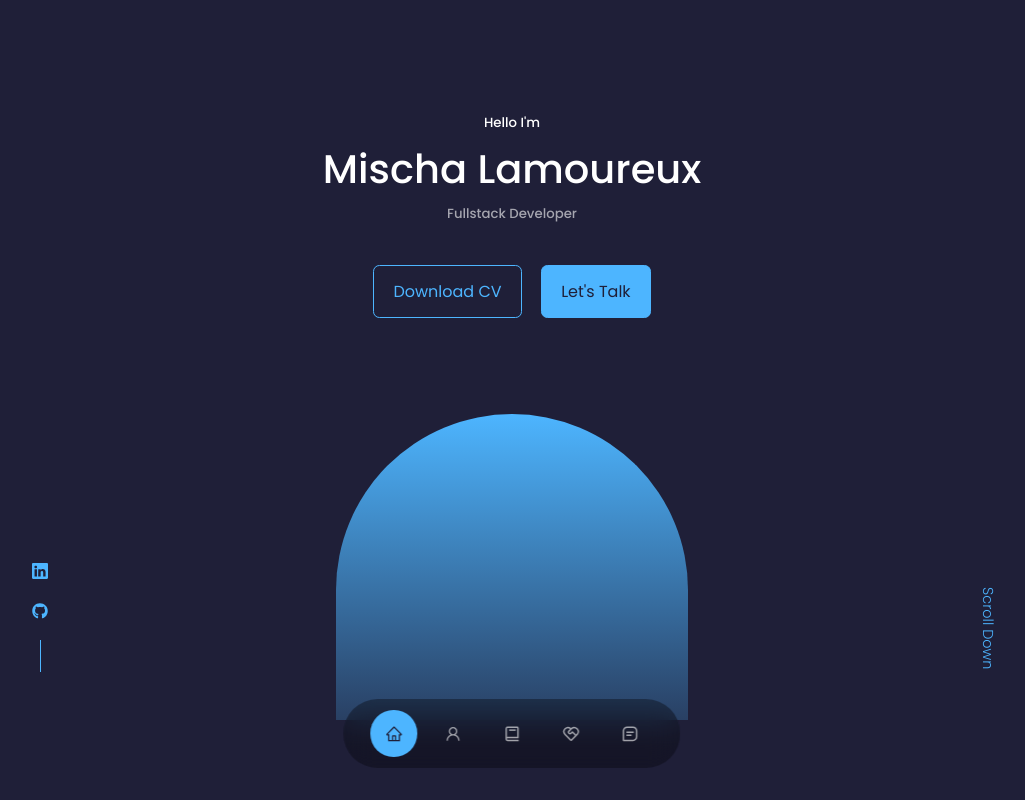
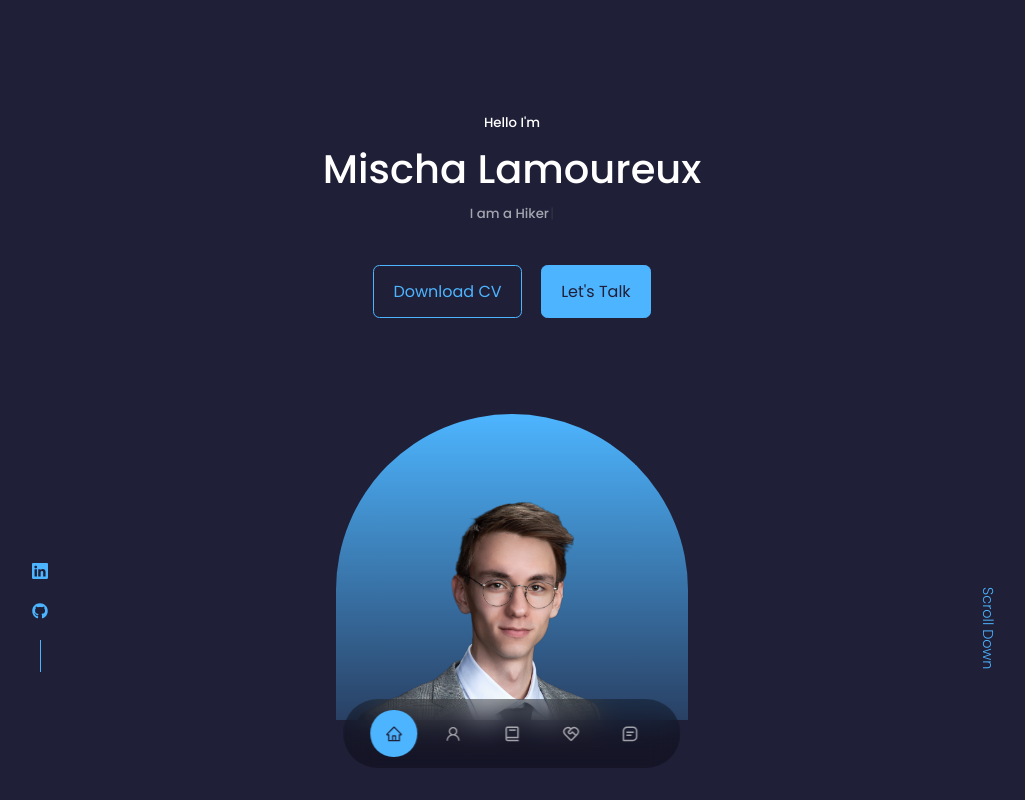
Before and after one commit to Mischa-Lamoureux/personal-portfolio, a React (Create React App) app: page / in a window 1280 px wide. Shown: the top 800 px of the page, without its empty margins (128-1153 px from the left). Built offline with nearby package versions, Linux system fonts and the light colour scheme.

Commit message:
Added typewriter effect + added portfolio image

```diff
--- a/src/components/header/Header.jsx
+++ b/src/components/header/Header.jsx
@@ -1,22 +1,66 @@
 import React from "react";
 import "./header.css";
 import CTA from "./CTA";
-import ME from "../../assets/me.png";
+import MISCHA from "../../assets/mischa-lamoureux.png";
 import HeaderSocials from "./HeaderSocials";
+import Typewriter from "typewriter-effect";
 
 const Header = () => {
+  const shuffleArray = () => {
+    const originalArray = [
+      "Developer",
+      "Hiker",
+      "Biker",
+      "Climber",
+      "Bookworm",
+      "Tech Enthusiast",
+    ];
+    const shuffledArray = [...originalArray];
+
+    // remove 'Developer' from the array
+    const index = shuffledArray.indexOf("Developer");
+    if (index !== -1) {
+      shuffledArray.splice(index, 1);
+    }
+
+    // Fisher-Yates shuffle algorithm
+    for (let i = shuffledArray.length - 1; i > 0; i--) {
+      const j = Math.floor(Math.random() * (i + 1));
+      [shuffledArray[i], shuffledArray[j]] = [
+        shuffledArray[j],
+        shuffledArray[i],
+      ];
+    }
+
+    // add 'Developer' back to the beginning of the array
+    shuffledArray.unshift("Developer");
+
+    return shuffledArray;
+  };
+
   return (
     <header>
       <div className="container header__container">
         <h5>Hello I'm</h5>
         <h1>Mischa Lamoureux</h1>
-        <h5 className="text-light">Fullstack Developer</h5>
+        <h5 className="header__typewriter">
+          I am a&nbsp;
+          <Typewriter
+            options={{
+              strings: shuffleArray(),
+              autoStart: true,
+              loop: true,
+            }}
+          />
+        </h5>
         <CTA />
         <HeaderSocials />
 
-        <div className="me">{/* <img src={ME} alt="me" /> */}</div>
+        <div className="me">
+          <img src={MISCHA} alt="me" />
+        </div>
 
-        <a href="#contact" className="scroll__down">
+        <a href="#about" className="scroll__down">
           Scroll Down
         </a>
       </div>
```
